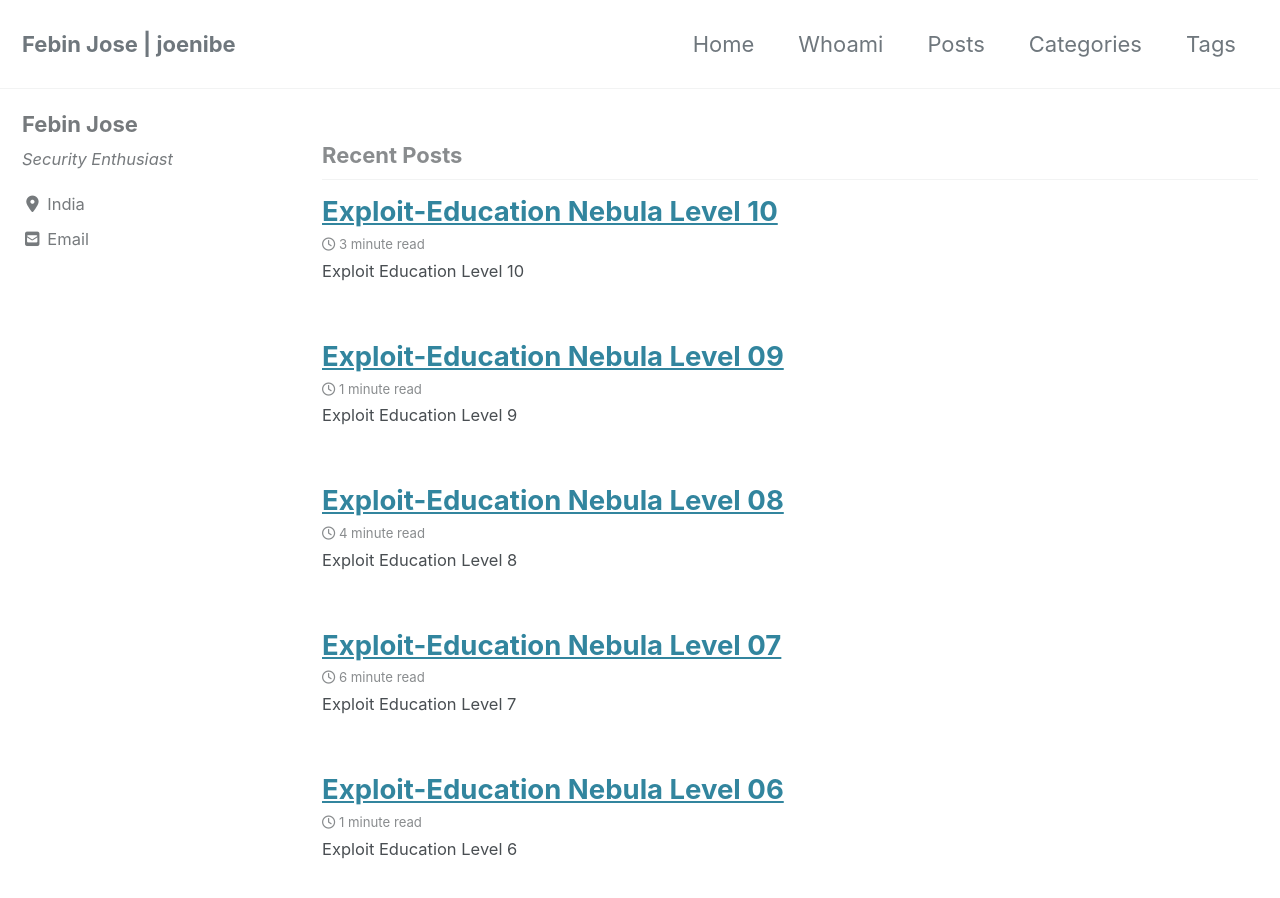
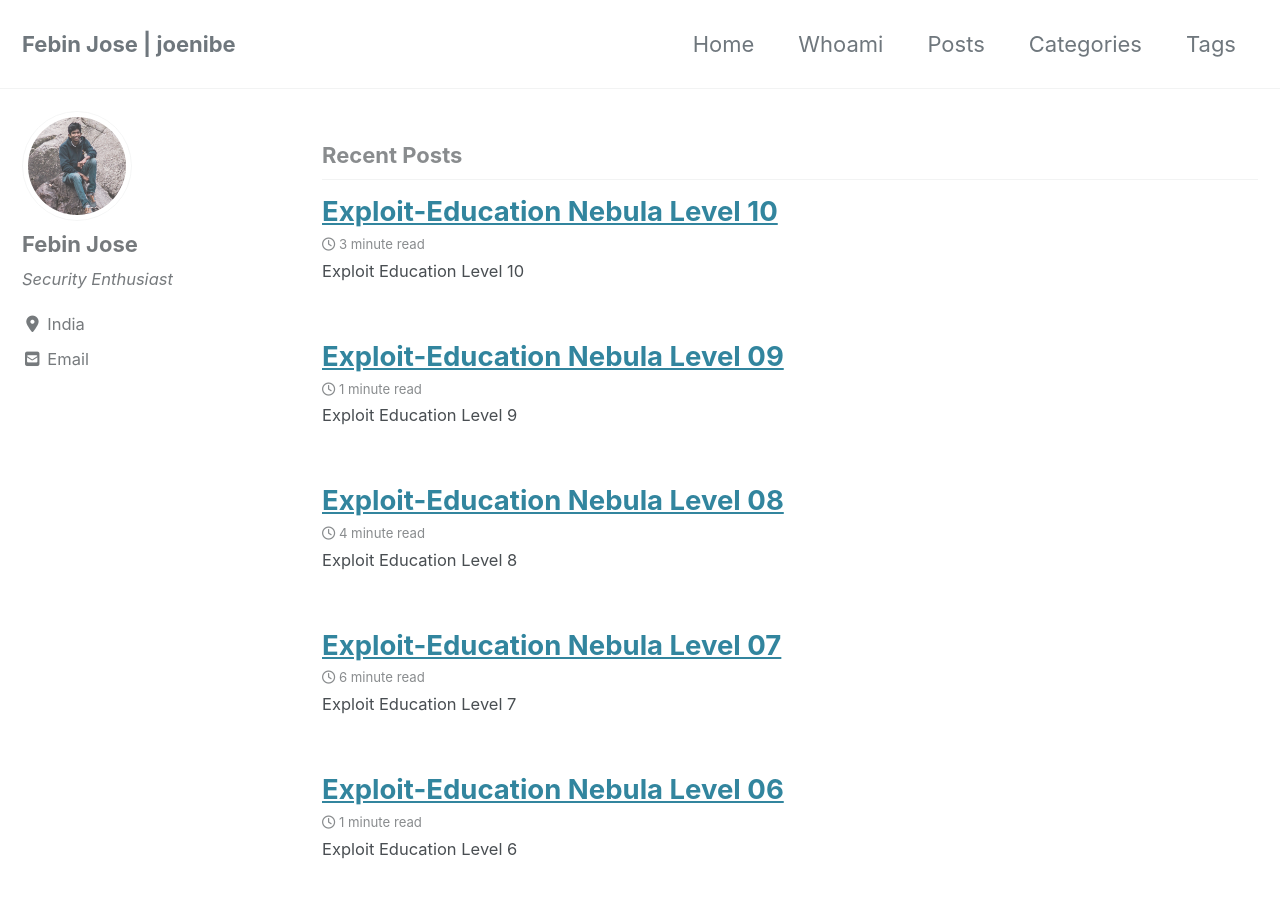
Before and after one commit to JoeNibe/JoeNibe.github.io, a Jekyll site: the page built from index.html, in a window 1280 px wide and 900 px high. Built offline with Jekyll 4.4.1, drawn with Linux system fonts in a browser that asks for light colours; cached includes are drawn as plain includes; nearby versions of some CDN libraries; the list of posts is cut into pages by our own code.

Commit message:
author image

```diff
--- a/_config.yml
+++ b/_config.yml
@@ -109,7 +109,7 @@
 # Site Author
 author:
   name             : "Febin Jose"
-  avatar           : # path of avatar image, e.g. "/assets/images/bio-photo.jpg"
+  avatar           : "/assets/images/author1.png"
   bio              : "Security Enthusiast"
   location         : "India"
   email            : "febinjose5172@gmail.com"
```
Also changed, not shown: assets/images/author1.png (added).
